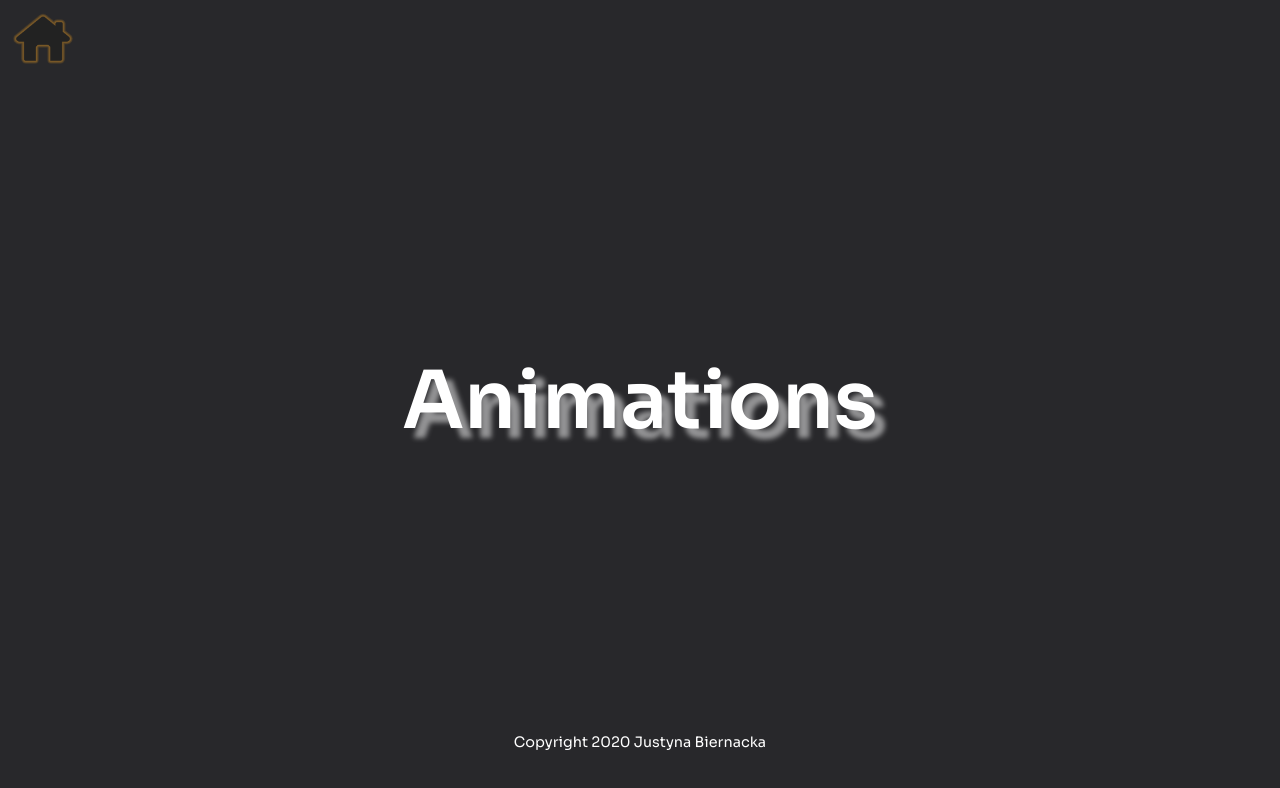
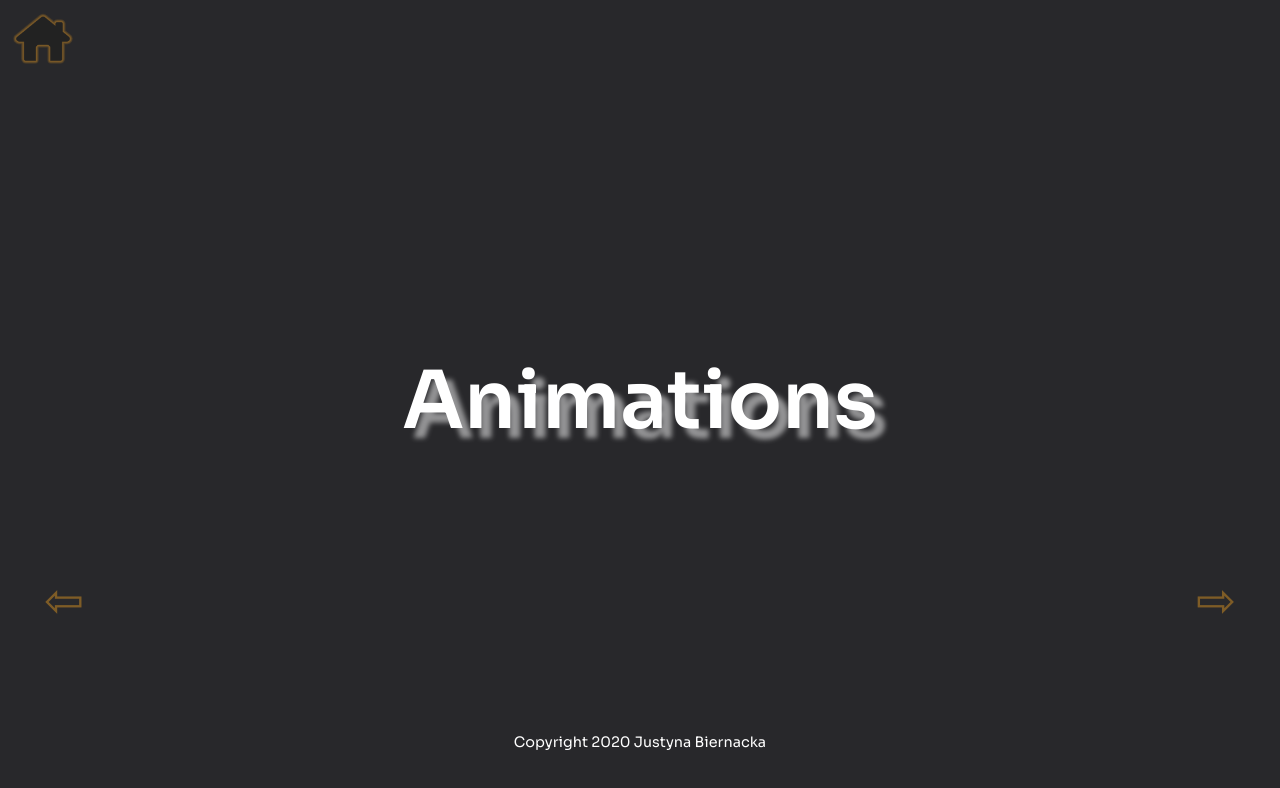
Before and after one commit to freefrogs/Animations, a React (Create React App) app: page / in a window 1280 px wide. Shown: the top 788 px of the page. Built offline with nearby package versions, Linux system fonts and the light colour scheme.

Commit message:
Add change page feature

```diff
--- a/src/components/App.js
+++ b/src/components/App.js
@@ -13,6 +13,7 @@ import Anim10 from './anim/card/Anim10';
 import Anim11 from './anim/card/Anim11';
 import Anim12 from './anim/card/Anim12';
 import PageNotFound from './PageNotFound';
+import Arrows from '../components/Arrows';
 import '../styles/App.css';
 import home_icon from '../images/home_icon.png';
 
@@ -25,6 +26,7 @@ class App extends React.Component {
         <HashRouter>
           <div>
             <Link to="/"><img className="home_icon" src={home_icon} alt="home icon" /></Link>
+            <Arrows />
             <Switch>
               <Route path="/" exact component={Home} />
               <Route path="/1" exact component={Anim1} />
--- /dev/null
+++ b/src/components/Arrows.js
@@ -0,0 +1,45 @@
+import React from 'react';
+import { Link } from 'react-router-dom';
+import '../styles/Arrows.css';
+
+const pages = 11;
+const checkPage = () => {
+  const getUrl = window.location.href.split('#/');
+  const pageNo = getUrl[getUrl.length-1];
+  return pageNo;
+}
+
+const nextPage = () => {
+  let p = +checkPage();
+  if (!p) {
+    p = 1
+  } else if (p === pages) {
+    p = ''
+  } else {
+    p++
+  }
+  return `/${p}`;
+}
+
+const prevPage = () => {
+  let p = +checkPage();
+  if (p === 1) {
+    p = ''
+  } else if (!p) {
+    p = pages;
+  } else {
+    p--
+  }
+  return `/${p}`;
+}
+
+const Arrows = () => {
+  return (
+    <div className="change_page_box">
+      <Link className="pageArrow pageArrow-prev" to={prevPage} replace>&#8678;</Link>
+      <Link className="pageArrow pageArrow-next" to={nextPage} replace>&#8680;</Link>
+    </div>
+  )
+}
+
+export default Arrows;
--- a/src/components/anim/bg/Anim9.js
+++ b/src/components/anim/bg/Anim9.js
@@ -17,7 +17,6 @@ const showPic = (e) => {
   let x;
   let y;
   const w = window.innerWidth;
-  console.log(e);
   if (e.type === 'touchstart' || e.type === 'touchmove') {
     x = e.touches[0].clientX - w*0.1;
     y = e.touches[0].clientY;
--- a/src/styles/App.css
+++ b/src/styles/App.css
@@ -93,6 +93,9 @@ button {
   box-shadow:none;
   transition: 0.4s;
 }
+.hide {
+  display: none;
+}
 
 @media (max-width: 450px) {
   footer {
--- /dev/null
+++ b/src/styles/Arrows.css
@@ -0,0 +1,30 @@
+.pageArrow {
+  position: fixed;
+  transform: translate(-50%, -50%);
+  top: 75%;
+  font-size: 3em;
+  color: var(--neon);
+  opacity: 0.4;
+  transition: .2s;
+  z-index: 100;
+}
+.pageArrow:hover {
+  color: var(--details);
+  opacity: 1;
+}
+.pageArrow:active {
+  color: var(--main_light);
+}
+.pageArrow-prev {
+  left: 5%;
+}
+.pageArrow-next {
+  left: 95%;
+}
+
+@media (max-width: 700px) {
+  .pageArrow {
+    top: 50%;
+    font-size: 2em;
+  }
+}
```
